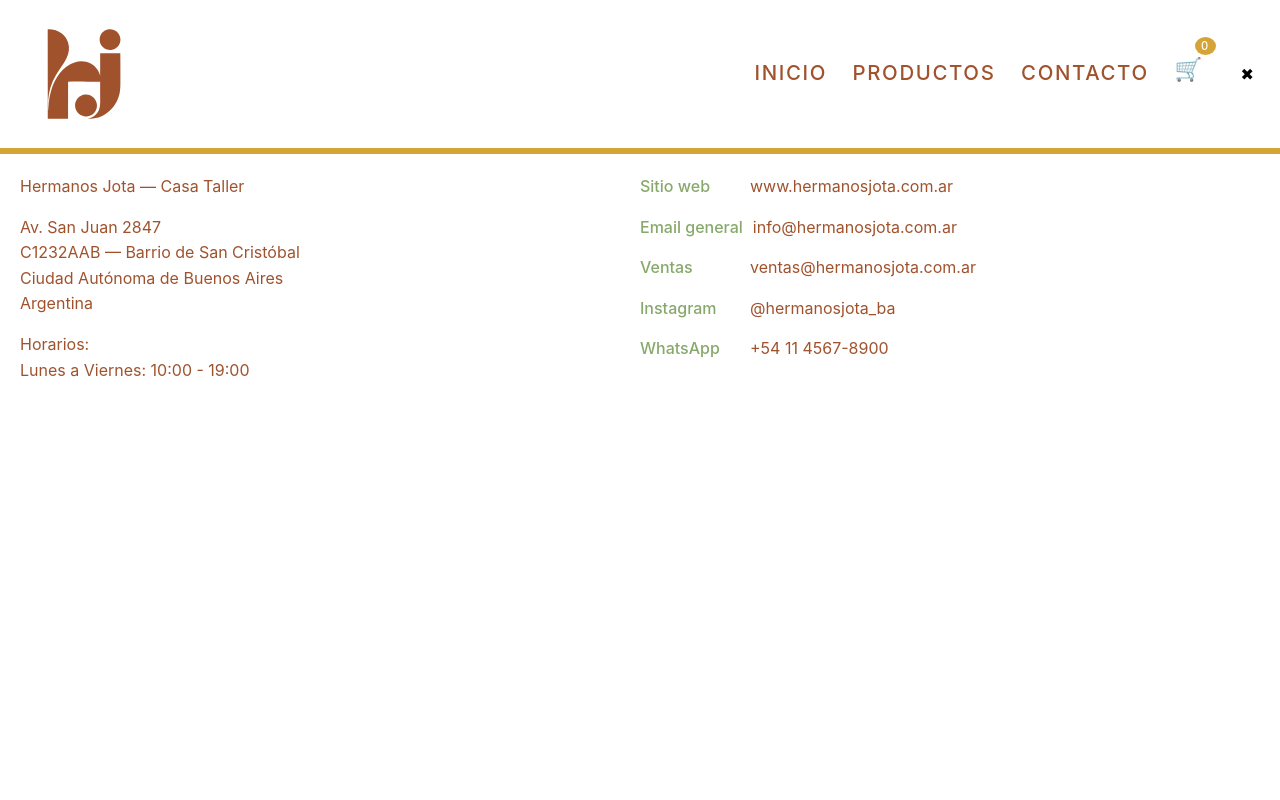
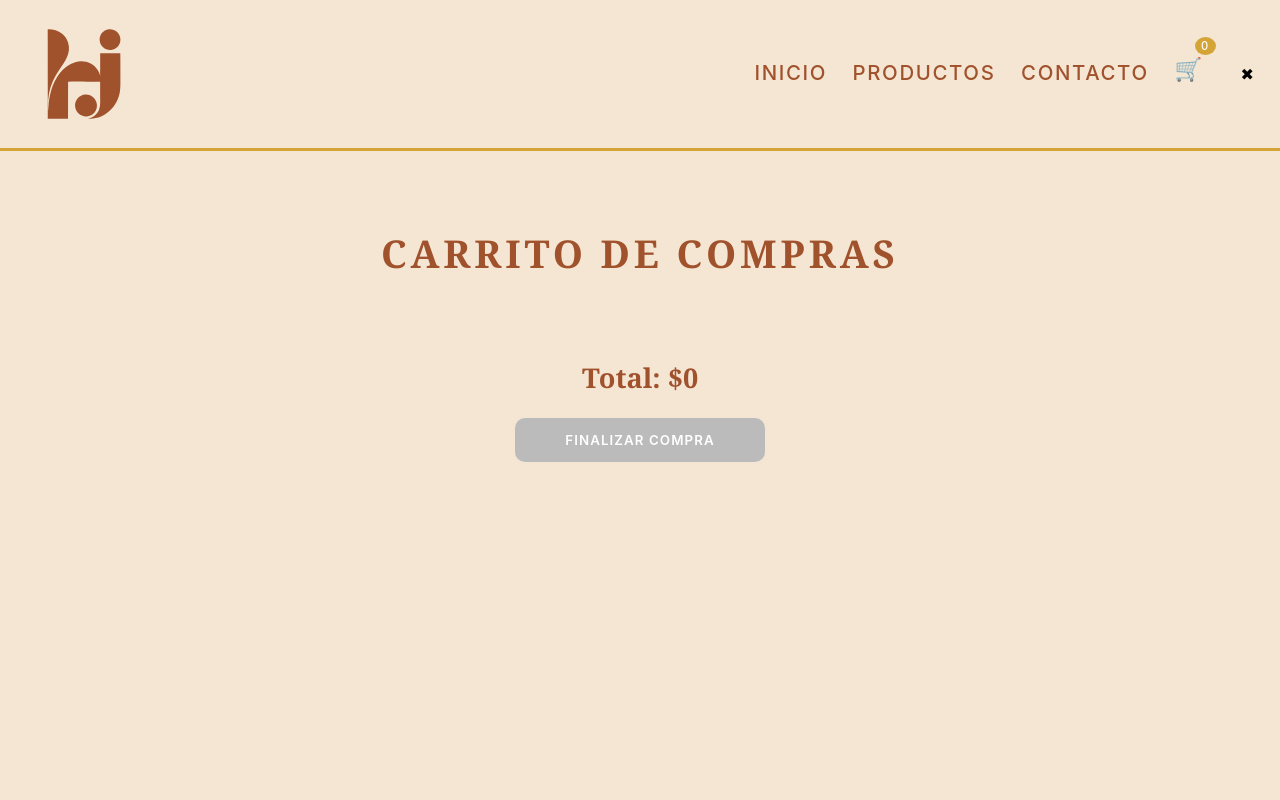
Before and after one commit to mrmetapod2/Muebles-jota-Express-react, a React (Create React App) app in the folder client/: page /carrito in a window 1280 px wide. Shown: the top 800 px of the page. Built offline with nearby package versions, Linux system fonts and the light colour scheme.

Commit message:
carrito y estilo

```diff
--- a/client/src/App.js
+++ b/client/src/App.js
@@ -6,15 +6,25 @@
 import ProductDetail from "./pages/Producto";
 import Contacto from "./pages/Contacto";
 import AdminCreateProduct from "./pages/AdminCreateProduct";
+import Carrito from "./pages/Carrito";
 import Navbar from "./componentes/Navbar.inc";
 import Footer from "./componentes/footer.inc";
+
 
 function App() {
   const [carrito, setCarrito] = useState([]);
 
   const addToCart = (producto) => {
+
     setCarrito((prev) => [...prev, producto]);
+    console.log(carrito);
   };
+
+  const eliminarDelCarrito = (id) => {
+    setCarrito((prev) => prev.filter((p) => p._id !== id));
+  };
+
+  const vaciarCarrito = () => setCarrito([]);
 
   return (
     <Router>
@@ -29,6 +39,7 @@
         />
         <Route path="/contacto" element={<Contacto />} />
         <Route path="/admin/crear-producto" element={<AdminCreateProduct />} />
+        <Route path="/carrito" element={<Carrito addToCart={addToCart} eliminarDelCarrito={eliminarDelCarrito} vaciarCarrito={vaciarCarrito}  carrito={carrito}/>}/>
       </Routes>
 
       <Footer />
--- /dev/null
+++ b/client/src/css/carrito.module.css
@@ -0,0 +1,200 @@
+/* ===========================
+   PALETA & FUENTES BASE
+============================= */
+:root {
+  --brand: #A0522D;
+  --secondary: #87A96B;
+  --background: #F5E6D3;
+  --premium: #D4A437;
+  --light: #C47A6D;
+
+  --font-primary: 'Inter', system-ui, sans-serif;
+  --font-secondary: 'Playfair Display', Georgia, serif;
+}
+
+/* ===========================
+   CONTENEDOR PRINCIPAL
+============================= */
+.carritoContainer {
+  padding: 50px 20px;
+  background: var(--background);
+  min-height: 100vh;
+  font-family: var(--font-primary);
+  color: #333;
+}
+
+/* ===========================
+   TITULOS
+============================= */
+.carritoContainer h1 {
+  font-family: var(--font-secondary);
+  text-transform: uppercase;
+  font-size: 2.4rem;
+  letter-spacing: 0.1em;
+  color: var(--brand);
+  text-align: center;
+  margin-bottom: 40px;
+  font-weight: 700;
+}
+
+/* ===========================
+   MENSAJES
+============================= */
+.mensaje {
+  background: var(--premium);
+  color: white;
+  padding: 12px 18px;
+  border-radius: 8px;
+  text-align: center;
+  margin-bottom: 25px;
+  font-family: var(--font-primary);
+  font-weight: 500;
+}
+
+/* ===========================
+   LISTA DEL CARRITO
+============================= */
+.carritoLista {
+  max-width: 900px;
+  margin: auto;
+  display: flex;
+  flex-direction: column;
+  gap: 20px;
+}
+
+/* ===========================
+   TARJETA DE PRODUCTO
+============================= */
+.carritoItem {
+  display: flex;
+  gap: 20px;
+  background: white;
+  border: 2px solid var(--secondary);
+  padding: 15px;
+  border-radius: 12px;
+  align-items: center;
+  transition: transform 0.2s;
+}
+
+.carritoItem:hover {
+  transform: translateY(-5px);
+}
+
+/* PRODUCT IMAGE */
+.carritoImg {
+  width: 120px;
+  height: 120px;
+  object-fit: cover;
+  border-radius: 10px;
+  border: 1px solid #ccc;
+}
+
+/* PRODUCT INFO */
+.carritoInfo h3 {
+  font-family: var(--font-secondary);
+  font-size: 1.4rem;
+  margin: 0 0 8px 0;
+  color: var(--brand);
+}
+
+.carritoInfo p {
+  margin: 3px 0;
+  font-size: 0.95rem;
+}
+
+/* ===========================
+   CANTIDAD
+============================= */
+.cantidadBox {
+  display: flex;
+  align-items: center;
+  gap: 10px;
+  margin: 10px 0;
+}
+
+/* Botones de cantidad */
+.btnCant {
+  background: var(--secondary);
+  color: white;
+  border: none;
+  padding: 6px 12px;
+  border-radius: 6px;
+  cursor: pointer;
+  font-weight: 500;
+  transition: background 0.3s;
+}
+
+.btnCant:hover {
+  background: var(--brand);
+}
+
+/* ===========================
+   BOTÓN ELIMINAR
+============================= */
+.btnEliminar {
+  background: var(--light);
+  color: white;
+  border: none;
+  padding: 8px 14px;
+  font-weight: 500;
+  text-transform: uppercase;
+  border-radius: 6px;
+  cursor: pointer;
+  transition: background 0.3s;
+}
+
+.btnEliminar:hover {
+  background: var(--brand);
+}
+
+/* ===========================
+   TOTAL Y BOTÓN FINALIZAR
+============================= */
+.total {
+  text-align: center;
+  margin-top: 40px;
+  font-size: 1.7rem;
+  color: var(--brand);
+  font-family: var(--font-secondary);
+}
+
+.btnFinalizar {
+  display: block;
+  width: 250px;
+  margin: 20px auto 0 auto;
+  padding: 14px 20px;
+  font-family: var(--font-primary);
+  font-weight: 600;
+  text-transform: uppercase;
+  letter-spacing: 0.08em;
+  background: var(--premium);
+  color: white;
+  border: none;
+  border-radius: 10px;
+  cursor: pointer;
+  transition: background 0.3s;
+}
+
+.btnFinalizar:hover {
+  background: var(--light);
+}
+
+.btnFinalizar:disabled {
+  background: #bbb;
+  cursor: not-allowed;
+}
+
+/* ===========================
+   RESPONSIVE
+============================= */
+@media (max-width: 700px) {
+  .carritoItem {
+    flex-direction: column;
+    text-align: center;
+  }
+
+  .carritoImg {
+    width: 100%;
+    height: auto;
+  }
+}
--- /dev/null
+++ b/client/src/pages/Carrito.jsx
@@ -0,0 +1,112 @@
+// src/pages/Carrito.jsx
+import { useState } from "react";
+import styles from "../css/carrito.module.css";
+
+// Utilities to check authentication
+const getToken = () => localStorage.getItem("token");
+const isLogged = () => !!localStorage.getItem("token");
+
+export default function Carrito({
+  carrito,
+  addToCart,
+  eliminarDelCarrito,
+  vaciarCarrito,
+}) {
+  const [mensaje, setMensaje] = useState("");
+
+  const total = carrito.reduce(
+    (acc, prod) => acc + prod.precio * (prod.cantidad || 1),
+    0
+  );
+
+  const finalizarCompra = async () => {
+    if (!isLogged()) {
+      setMensaje("Debes iniciar sesión para finalizar la compra.");
+      return;
+    }
+
+    const token = getToken();
+
+    try {
+      const res = await fetch("https://tu-backend.com/api/pedidos", {
+        method: "POST",
+        headers: {
+          "Content-Type": "application/json",
+          Authorization: `Bearer ${token}`,
+        },
+        body: JSON.stringify({
+          productos: carrito.map((p) => ({
+            id: p._id,
+            cantidad: p.cantidad || 1,
+          })),
+          total,
+        }),
+      });
+
+      if (!res.ok) throw new Error("Hubo un error al crear el pedido");
+
+      setMensaje("Compra realizada con éxito ✔");
+
+      vaciarCarrito(); // limpiar carrito después del pedido
+    } catch (err) {
+      console.error(err);
+      setMensaje("Error al procesar la compra.");
+    }
+  };
+
+  return (
+    <main className={styles.carritoContainer}>
+      <h1>Carrito de Compras</h1>
+
+      {mensaje && <p className={styles.mensaje}>{mensaje}</p>}
+
+      <div className={styles.carritoLista}>
+        {carrito.map((prod) => (
+          <div className={styles.carritoItem} key={prod._id}>
+            <img src={prod.imagenUrl} className={styles.carritoImg} />
+
+            <div className={styles.carritoInfo}>
+              <h3>{prod.nombre}</h3>
+              <p>Precio: ${prod.precio}</p>
+
+              <div className={styles.cantidadBox}>
+                <button
+                  className={styles.btnCant}
+                  onClick={() => addToCart(prod)}
+                >
+                  +
+                </button>
+
+                <span>{prod.cantidad ?? 1}</span>
+
+                <button
+                  className={styles.btnCant}
+                  onClick={() => eliminarDelCarrito(prod._id)}
+                >
+                  -
+                </button>
+              </div>
+
+              <button
+                className={styles.btnEliminar}
+                onClick={() => eliminarDelCarrito(prod._id)}
+              >
+                Eliminar
+              </button>
+            </div>
+          </div>
+        ))}
+      </div>
+
+      <h2 className={styles.total}>Total: ${total}</h2>
+
+      <button
+        className={styles.btnFinalizar}
+        disabled={carrito.length === 0}
+        onClick={finalizarCompra}
+      >
+        Finalizar Compra
+      </button>
+    </main>
+  );
+}
--- a/client/src/pages/Producto.jsx
+++ b/client/src/pages/Producto.jsx
@@ -5,6 +5,7 @@
 import ProductoDetalle from "../componentes/ProductoDetalle";
 
 function Producto({ addToCart }) {
+
   const location = useLocation();
   const producto = location.state; // producto passed via navigate
   const { id } = useParams(); // optional, if you want to fetch later by id
--- /dev/null
+++ b/client/src/utils/auth.jsx
@@ -0,0 +1,3 @@
+
+export const getToken = () => localStorage.getItem("token");
+export const isLogged = () => !!localStorage.getItem("token");
```
